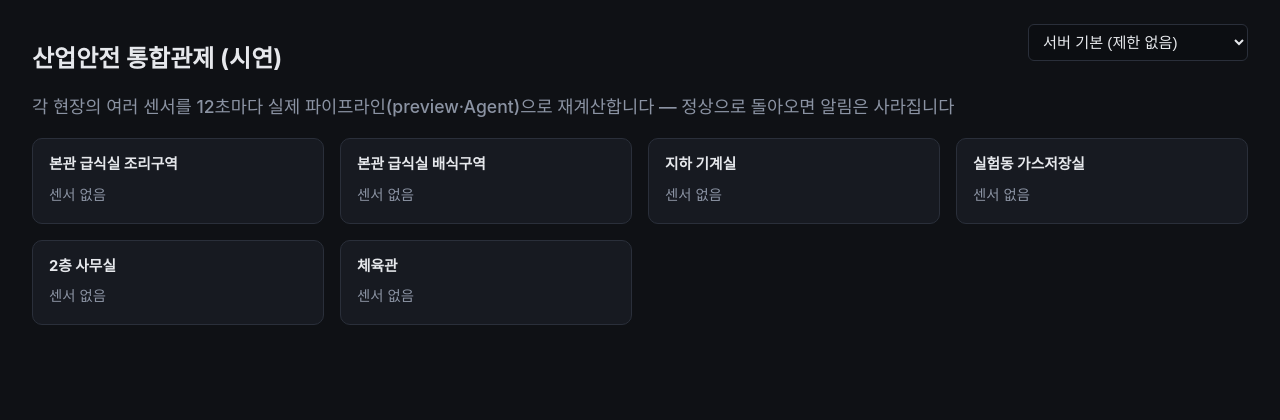
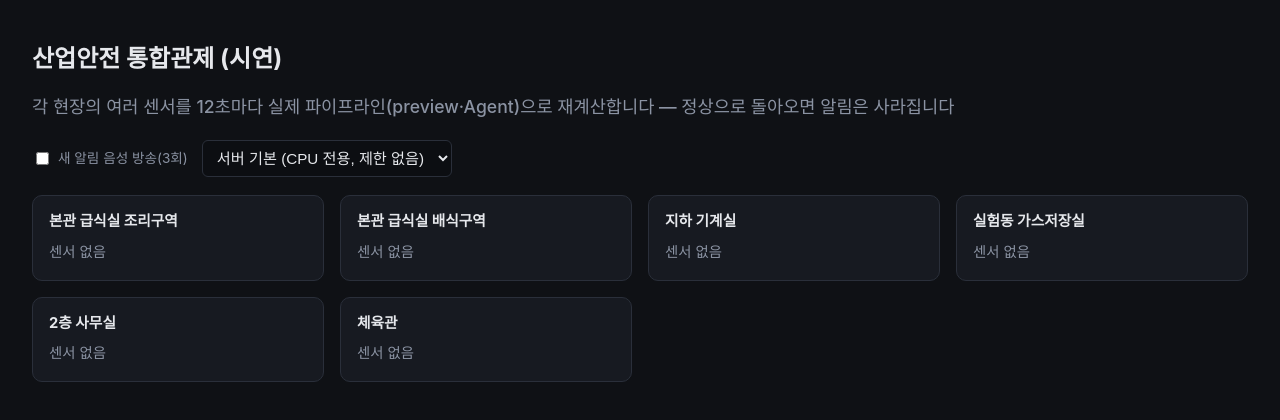
Before and after one commit to grib-arws-bot/mlops-edge-lab, a FastAPI app: page /control-room in a window 1280 px wide. Shown: the part 60-480 px from the top of the page. Run offline with FastAPI, Linux system fonts and the light colour scheme; parts of the project's set-up code (start-up, migrations or seed data) failed here and were passed over.

Commit message:
엣지 GPU 유무 에뮬레이션 + 통합관제 카드 타임스탬프·TTS 추가
- EDGE_PROFILES에 GPU 축 추가(4개→8개), llama-cpp-python을 CUDA로
  재빌드(기존 CPU 전용 빌드였음). 인프로세스는 GPU 모델 인스턴스를
  하나 더 로드, cgroup 에뮬레이션은 AGENT_GPU 환경변수로 서브프로세스에
  전달. GPU 로드 실패 시 gpu=True 프로파일을 자동으로 숨겨 거짓 표시 방지
- 작업 중 NVML/CUDA 드라이버 버전 불일치를 발견했으나 실제 연산에는
  영향 없음을 확인(재부팅 불필요)
- 통합관제 카드에 센서 변경→장비 동작→LLM 완성 타임라인 표시
- 새 알림 발생 시 브라우저 Web Speech API로 3회 음성 방송(사용자 토글,
  기본 꺼짐) — 서버 인프라 추가 없이 클라이언트에서만 처리

Co-Authored-By: Claude Sonnet 5 <noreply@anthropic.com>

```diff
--- a/src/agent/run_cli.py
+++ b/src/agent/run_cli.py
@@ -27,9 +27,12 @@ def main() -> None:
     events_path, output_path = sys.argv[1], sys.argv[2]
     events = json.loads(Path(events_path).read_text(encoding="utf-8"))
     n_threads = int(os.environ.get("AGENT_THREADS", "2"))
+    # 엣지 프로파일의 GPU 유무 축(web/app.py의 EDGE_PROFILES, 의사결정_로그 62번) —
+    # taskset의 CPU 코어 제한과는 무관하게 GPU/PCIe 접근은 그대로 가능해서 같이 걸어도 됨.
+    n_gpu_layers = -1 if os.environ.get("AGENT_GPU") == "1" else 0
 
     ctx = ToolContext.load()
-    llm = Llama(model_path=str(_GGUF_PATH), n_ctx=4096, n_threads=n_threads, verbose=False)
+    llm = Llama(model_path=str(_GGUF_PATH), n_ctx=4096, n_threads=n_threads, n_gpu_layers=n_gpu_layers, verbose=False)
 
     results = []
     for event in events:
--- a/src/web/app.py
+++ b/src/web/app.py
@@ -68,10 +68,28 @@ def _ensure_deck_pdf() -> None:
         produced.replace(_DECK_PDF)
 
 
+def _load_gpu_llm_or_disable_gpu_profiles() -> None:
+    """GPU 프로파일(EDGE_PROFILES의 gpu=True 항목)이 실제로 쓸모 있으려면 GPU로
+    오프로드된 모델이 정말 로드돼 있어야 한다. llama-cpp-python이 CUDA 없이 빌드된
+    환경이면 여기서 실패하는데, 그럴 땐 "GPU"라고 표시된 채 몰래 CPU로 도는 걸 막기
+    위해 그 항목들을 EDGE_PROFILES에서 아예 지워버린다 — 선택 목록에 안 뜨면 거짓말할
+    일도 없다."""
+    try:
+        _state["llm_gpu"] = Llama(
+            model_path=str(_GGUF_PATH), n_ctx=4096, n_threads=8, n_gpu_layers=-1, verbose=False,
+        )
+    except Exception as exc:  # noqa: BLE001 — 기동 로그에 원인을 남기고 GPU 프로파일만 제거
+        print(f"[startup] GPU 모델 로드 실패, GPU 프로파일 비활성화: {exc}")
+        _state["llm_gpu"] = None
+        for key in [k for k, p in EDGE_PROFILES.items() if p.get("gpu")]:
+            del EDGE_PROFILES[key]
+
+
 @asynccontextmanager
 async def lifespan(_app: FastAPI):
     _state["ctx"] = ToolContext.load()
     _state["llm"] = Llama(model_path=str(_GGUF_PATH), n_ctx=4096, n_threads=8, verbose=False)
+    _load_gpu_llm_or_disable_gpu_profiles()
     _ensure_deck_pdf()
     _init_control_room()
     control_room_task = asyncio.create_task(_control_room_loop())
@@ -101,6 +119,10 @@ METRIC_NARRATE_LATENCY = Histogram("agent_narrate_latency_seconds", "Time to com
 # 캐시를 두 스레드가 동시에 건드리면 꼬임) 락으로 직렬화한다 — 서로 겹치면 그냥 순서대로
 # 기다렸다가 처리된다(둘 다 실패시키는 것보단 나음).
 _llm_lock = threading.Lock()
+# GPU 모델은 별개의 Llama 인스턴스(별도 KV 캐시)라 CPU 모델과는 서로 안 겹쳐도 되지만,
+# GPU 모델 자기 자신끼리는(예: /simulate와 통합관제가 동시에 GPU 프로파일을 고르는 경우)
+# 여전히 직렬화가 필요해서 별도 락을 둔다.
+_llm_gpu_lock = threading.Lock()
 
 
 @app.get("/metrics")
@@ -250,11 +272,20 @@ _ALL_EQUIPMENT = ["환풍기", "가스차단기", "소화설비(대기)", "소
 # 서버 그대로). 나머지는 로드맵 7번에서 검증한 cgroup 에뮬레이션(의사결정_로그 32번)을
 # 요청 단위로 재사용 — 매번 모델을 새로 불러오는 대신, 실제로 그 코어/메모리 조건에서
 # 돌린 진짜 결과를 보여주기 위해서다(가짜로 숫자만 줄이는 게 아니라).
+#
+# gpu=True 항목은 llama-cpp-python을 CUDA로 재빌드한 뒤(의사결정_로그 62번) 실제
+# n_gpu_layers=-1(전체 오프로드)로 돌린다 — GPU 빌드가 안 된 환경이면 lifespan에서
+# 이 항목들을 통째로 지워서 애초에 선택 목록에 안 뜨게 한다(거짓으로 "GPU"라고 표시된
+# 채 실제로는 CPU로 도는 걸 방지).
 EDGE_PROFILES = {
-    "server": {"label": "서버 기본 (제한 없음)", "cores": None, "mem_gb": None},
-    "2c32g": {"label": "2코어 / 32GB", "cores": 2, "mem_gb": 32},
-    "2c4g": {"label": "2코어 / 4GB", "cores": 2, "mem_gb": 4},
-    "4c8g": {"label": "4코어 / 8GB", "cores": 4, "mem_gb": 8},
+    "server": {"label": "서버 기본 (CPU 전용, 제한 없음)", "cores": None, "mem_gb": None, "gpu": False},
+    "server_gpu": {"label": "서버 기본 (GPU, 제한 없음)", "cores": None, "mem_gb": None, "gpu": True},
+    "2c32g": {"label": "2코어 / 32GB (GPU 없음)", "cores": 2, "mem_gb": 32, "gpu": False},
+    "2c32g_gpu": {"label": "2코어 / 32GB + GPU", "cores": 2, "mem_gb": 32, "gpu": True},
+    "2c4g": {"label": "2코어 / 4GB (GPU 없음)", "cores": 2, "mem_gb": 4, "gpu": False},
+    "2c4g_gpu": {"label": "2코어 / 4GB + GPU", "cores": 2, "mem_gb": 4, "gpu": True},
+    "4c8g": {"label": "4코어 / 8GB (GPU 없음)", "cores": 4, "mem_gb": 8, "gpu": False},
+    "4c8g_gpu": {"label": "4코어 / 8GB + GPU", "cores": 4, "mem_gb": 8, "gpu": True},
 }
 
 _CATEGORY_SUBSTANCES = {cat: [row[0] for row in table] for cat, (table, _action) in CATEGORIES.items()}
@@ -300,19 +331,31 @@ def _aggregate_equipment(results: list[dict]) -> list[dict]:
     return [{"equipment": name, "status": status[name]} for name in _ALL_EQUIPMENT]
 
 
-def _run_events_inprocess(events: list[dict]) -> list[dict]:
+def _run_events_inprocess(events: list[dict], llm) -> list[dict]:
     results = []
     for event in events:
-        r = run_agent(event, _state["ctx"], _state["llm"])
+        r = run_agent(event, _state["ctx"], llm)
         results.append({"event": event, **to_dict(r)})
         _state["ctx"].notify_log.clear()
     return results
 
 
-def _run_events_emulated(events: list[dict], cores: int, mem_gb: int) -> list[dict]:
+def _pick_inprocess_llm(profile: dict):
+    """GPU 프로파일이 선택됐고 GPU 모델이 실제로 로드돼 있으면 그걸, 아니면 항상 있는
+    CPU 모델을 쓴다. EDGE_PROFILES에서 gpu=True 항목은 로드 실패 시 아예 지워지므로
+    (lifespan 참고) 이 폴백은 이론상만 필요하지만 방어적으로 남겨둔다."""
+    if profile.get("gpu") and _state.get("llm_gpu") is not None:
+        return _state["llm_gpu"], _llm_gpu_lock
+    return _state["llm"], _llm_lock
+
+
+def _run_events_emulated(events: list[dict], cores: int, mem_gb: int, gpu: bool) -> list[dict]:
     """엣지 스펙 에뮬레이션 — 별도 프로세스를 systemd-run(cgroup)+taskset으로 감싸서
     실제로 그 코어 수·메모리로 제한된 조건에서 돌린다(로드맵 7번, 의사결정_로그 32번과
-    동일한 방법). 매번 모델을 새로 불러와서 인프로세스보다 느리지만, 숫자가 진짜다."""
+    동일한 방법). 매번 모델을 새로 불러와서 인프로세스보다 느리지만, 숫자가 진짜다.
+    gpu=True면 AGENT_GPU 환경변수로 서브프로세스(agent/run_cli.py)에 전달해서 그
+    안에서 n_gpu_layers=-1로 새로 모델을 띄우게 한다 — taskset의 CPU 코어 제한은
+    GPU/PCIe 접근과 무관해서 같이 걸어도 문제없다."""
     core_list = ",".join(str(i) for i in range(cores))
     python_bin = _ROOT / ".venv" / "bin" / "python"
 
@@ -331,7 +374,7 @@ def _run_events_emulated(events: list[dict], cores: int, mem_gb: int) -> list[di
         ]
         proc = subprocess.run(
             cmd, cwd=str(_ROOT), timeout=180, capture_output=True, text=True,
-            env={**os.environ, "PYTHONPATH": str(_ROOT / "src"), "AGENT_THREADS": str(cores)},
+            env={**os.environ, "PYTHONPATH": str(_ROOT / "src"), "AGENT_THREADS": str(cores), "AGENT_GPU": "1" if gpu else "0"},
         )
         if proc.returncode != 0 or not output_path.exists():
             raise RuntimeError(f"엣지 에뮬레이션 실행 실패(exit {proc.returncode}): {proc.stderr[-1500:]}")
@@ -384,10 +427,11 @@ async def api_narrate(request: Request):
     start = time.perf_counter()
     try:
         if profile["cores"] is None:
-            with _llm_lock:
-                results = _run_events_inprocess(events)
+            llm, lock = _pick_inprocess_llm(profile)
+            with lock:
+                results = _run_events_inprocess(events, llm)
         else:
-            results = _run_events_emulated(events, profile["cores"], profile["mem_gb"])
+            results = _run_events_emulated(events, profile["cores"], profile["mem_gb"], profile.get("gpu", False))
     except Exception as exc:  # noqa: BLE001 — 데모 화면에 원인을 그대로 보여주기 위함
         METRIC_NARRATE_ERRORS.inc()
         return JSONResponse({"error": str(exc)}, status_code=500)
@@ -494,17 +538,22 @@ def _run_control_room_narrative(event: dict) -> dict:
     동일한 cgroup 에뮬레이션(_run_events_emulated)을 그대로 재사용한다."""
     profile = EDGE_PROFILES.get(_control_room_edge_profile, EDGE_PROFILES["server"])
     if profile["cores"] is None:
-        with _llm_lock:
-            result = run_agent(event, _state["ctx"], _state["llm"])
+        llm, lock = _pick_inprocess_llm(profile)
+        with lock:
+            result = run_agent(event, _state["ctx"], llm)
             _state["ctx"].notify_log.clear()
             return to_dict(result)
-    return _run_events_emulated([event], profile["cores"], profile["mem_gb"])[0]
+    return _run_events_emulated([event], profile["cores"], profile["mem_gb"], profile.get("gpu", False))[0]
 
 
-def _set_site_alert(site: str, substance: str, severity: str, result: dict, elapsed: float) -> None:
+def _set_site_alert(site: str, substance: str, severity: str, result: dict, elapsed: float, sensor_changed_at: str) -> None:
+    """단계별 타임스탬프(사용자 요청, 의사결정_로그 61번)를 전부 남긴다 — 센서 변경 시점은
+    여기서 직접 넘겨받고, 장비 조치 시점은 각 equipment_status 항목이 이미 갖고 있는
+    ISO 'at' 필드에서, LLM 완성 시점은 지금(logged_at)으로 기록한다."""
     _control_room_state[site]["alert"] = {
         "substance": substance, "severity": severity, "narrative": result["narrative"],
         "equipment": result.get("equipment_status", []), "logged_at": _now_hms(),
+        "sensor_changed_at": sensor_changed_at,
         "elapsed": elapsed, "edge_label": EDGE_PROFILES.get(_control_room_edge_profile, EDGE_PROFILES["server"])["label"],
     }
 
@@ -532,6 +581,7 @@ async def _control_room_loop() -> None:
             event = _random_event(site, substance)
             preview_result = preview(event)
             severity = preview_result["judgement"]["severity"]
+            sensor_changed_at = _now_hms()
             _update_sensor(site, substance, event, preview_result)
             METRIC_CONTROL_ROOM_EVENTS.labels(site=site, severity=severity).inc()
 
@@ -539,7 +589,7 @@ async def _control_room_loop() -> None:
                 start = time.perf_counter()
                 result = await loop.run_in_executor(None, _run_control_room_narrative, event)
                 elapsed = round(time.perf_counter() - start, 2)
-                _set_site_alert(site, substance, severity, result, elapsed)
+                _set_site_alert(site, substance, severity, result, elapsed, sensor_changed_at)
             else:
                 _clear_site_alert_if_owner(site, substance)
         except Exception as exc:  # noqa: BLE001 — 백그라운드 루프는 절대 죽으면 안 됨
--- a/src/web/templates/control_room.html
+++ b/src/web/templates/control_room.html
@@ -6,11 +6,16 @@
     <h1>산업안전 통합관제 (시연)</h1>
     <h2 style="margin-bottom:0;">각 현장의 여러 센서를 12초마다 실제 파이프라인(preview·Agent)으로 재계산합니다 — 정상으로 돌아오면 알림은 사라집니다</h2>
   </div>
-  <select id="edge_profile">
-    {% for key, p in edge_profiles.items() %}
-    <option value="{{ key }}">{{ p.label }}</option>
-    {% endfor %}
-  </select>
+  <div style="display:flex; align-items:center; gap:14px;">
+    <label style="display:flex; align-items:center; gap:6px; margin:0; color:var(--muted); font-size:0.85rem; white-space:nowrap;">
+      <input type="checkbox" id="tts_enabled" style="width:auto;"> 새 알림 음성 방송(3회)
+    </label>
+    <select id="edge_profile">
+      {% for key, p in edge_profiles.items() %}
+      <option value="{{ key }}">{{ p.label }}</option>
+      {% endfor %}
+    </select>
+  </div>
 </div>
 
 <div id="site-grid" class="site-grid">
@@ -28,7 +33,28 @@ function escapeHtml(s) {
   return (s || "").replace(/[&<>"']/g, c => ({"&":"&amp;","<":"&lt;",">":"&gt;",'"':"&quot;","'":"&#39;"}[c]));
 }
 
+// 장비 조치의 "at"은 ISO 전체 문자열("2026-09-17T23:49:47")이라, 센서/LLM 시각과
+// 형식을 맞추려고 시:분:초 부분만 뽑는다.
+function isoTime(s) {
+  if (!s) return '-';
+  const idx = s.indexOf('T');
+  return idx === -1 ? s : s.slice(idx + 1);
+}
+
 let userChangedProfile = false;
+// 사이트별로 "이미 방송한 알림"을 logged_at 기준으로 기억해서, 5초 폴링마다 같은
+// 알림을 계속 다시 읽지 않게 한다(값이 바뀌어 새 알림이 뜰 때만 새로 방송).
+const announcedAt = {};
+
+function announceAlert(site, narrative) {
+  if (!window.speechSynthesis) return;
+  const text = site + ' 알림. ' + narrative;
+  for (let i = 0; i < 3; i++) {
+    const utter = new SpeechSynthesisUtterance(text);
+    utter.lang = 'ko-KR';
+    window.speechSynthesis.speak(utter);
+  }
+}
 
 async function refreshControlRoom() {
   let data;
@@ -68,15 +94,30 @@ async function refreshControlRoom() {
             '<div class="equip-item equip-' + e.status + '"><span class="equip-dot"></span>' + escapeHtml(e.equipment) + '<span class="equip-status">' + escapeHtml(e.status) + '</span></div>'
           ).join('') + '</div>'
         : '';
+      // 단계별 타임스탬프(사용자 요청) — 센서 변경 → 장비 동작 → LLM 안내 완성 순서로.
+      const equipTime = eq.length ? isoTime(eq[0].at) : s.alert.sensor_changed_at;
+      const timelineHtml =
+        '<div class="stat" style="margin: 4px 0 0;">⏱ ' +
+        (s.alert.sensor_changed_at || '-') + ' 감지 → ' +
+        equipTime + ' 장비 동작 → ' +
+        s.alert.logged_at + ' 안내 완성 (+' + (s.alert.elapsed ?? '?') + 's, ' + escapeHtml(s.alert.edge_label || '') + ')' +
+        '</div>';
       alertBox.className = 'site-alert alert-' + s.alert.severity;
       alertBox.innerHTML =
-        '<div class="feed-head"><span class="severity ' + s.alert.severity + '">' + s.alert.severity + '</span> <span class="stat">' + s.alert.logged_at + ' 갱신 · ' + escapeHtml(s.alert.edge_label || '') + ' ' + (s.alert.elapsed ?? '') + '초</span></div>' +
+        '<div class="feed-head"><span class="severity ' + s.alert.severity + '">' + s.alert.severity + '</span></div>' +
         equipHtml +
-        '<div class="feed-narrative">' + escapeHtml(s.alert.narrative) + '</div>';
+        '<div class="feed-narrative">' + escapeHtml(s.alert.narrative) + '</div>' +
+        timelineHtml;
       alertBox.style.display = 'block';
+
+      if (document.getElementById('tts_enabled').checked && announcedAt[s.name] !== s.alert.logged_at) {
+        announceAlert(s.name, s.alert.narrative);
+      }
+      announcedAt[s.name] = s.alert.logged_at;
     } else {
       alertBox.style.display = 'none';
       alertBox.innerHTML = '';
+      delete announcedAt[s.name];
     }
   }
 }
```
Also changed, not shown: docs/의사결정_로그.md (+17 -1 lines).
